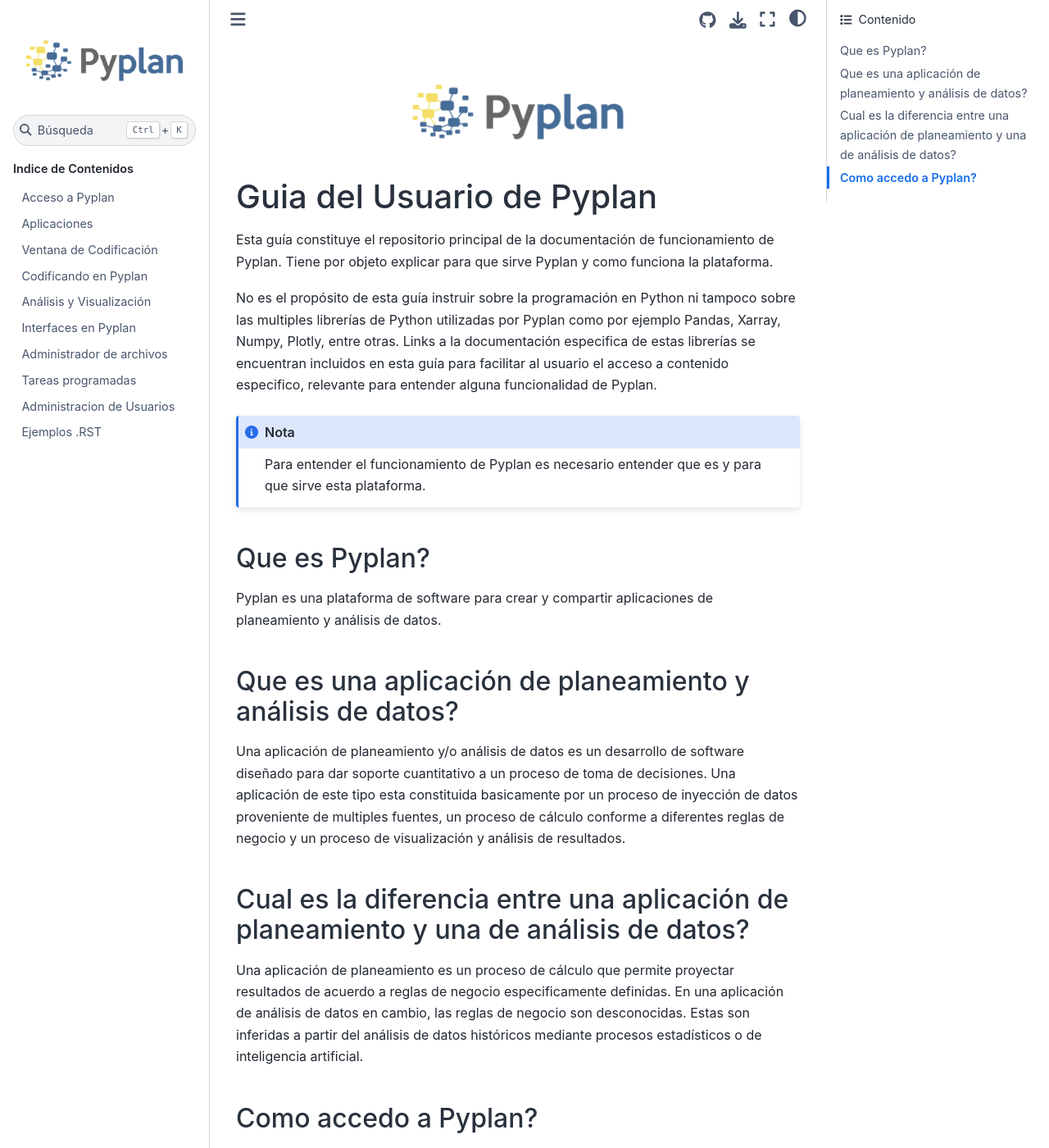
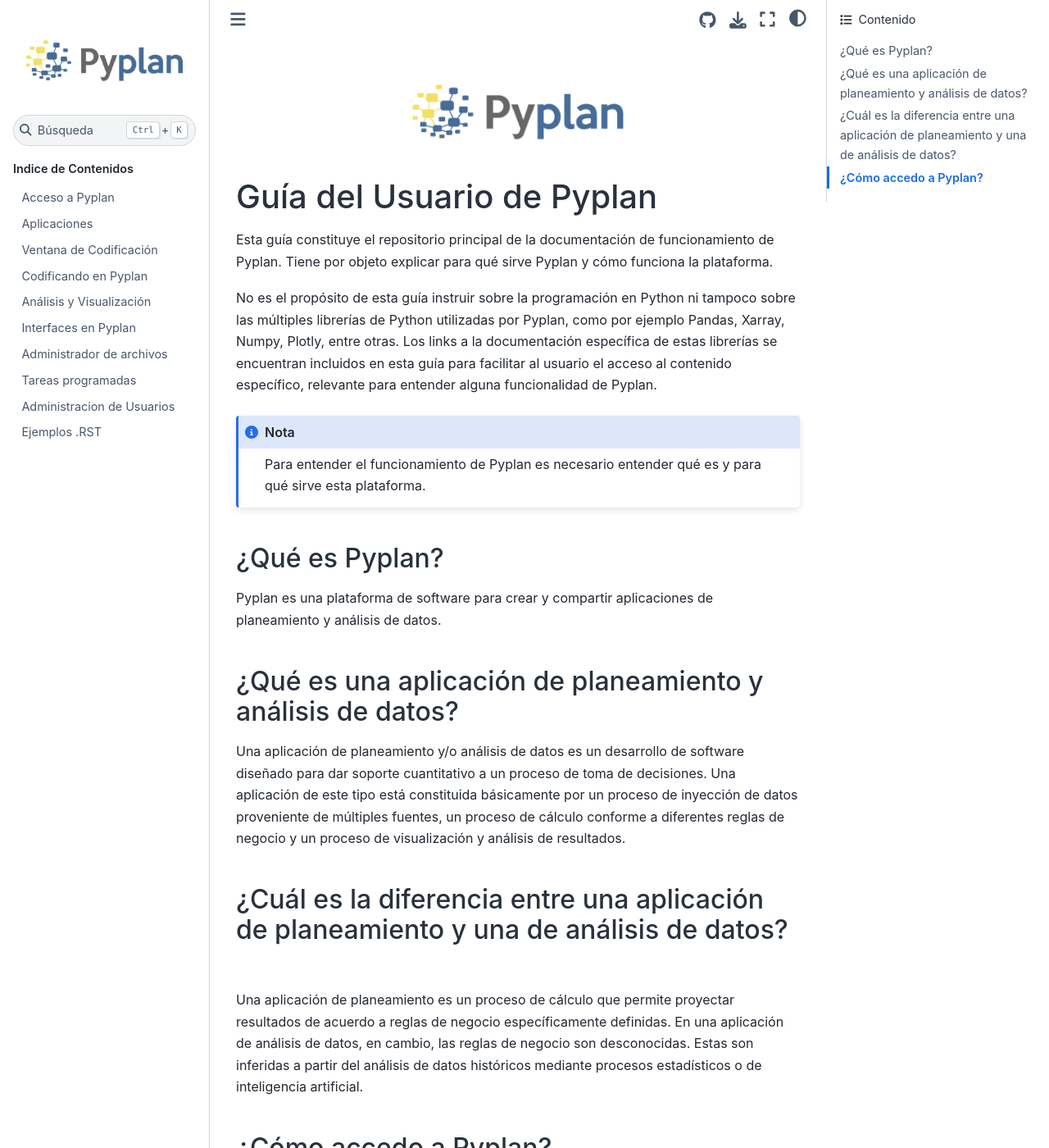
Before and after one commit to pyplan/pyplan, a Sphinx documentation site: the page built from docs/index.rst, in a window 1280 px wide and 1400 px high. Shown: the whole window at 82% size. Built offline with Sphinx 7.4.7 and the Sphinx Book theme 1.1.4, drawn with Linux system fonts in a browser that asks for light colours.

Commit message:
Update index.rst

```diff
--- a/docs/index.rst
+++ b/docs/index.rst
@@ -23,36 +23,36 @@
    samples
 
 
-Guia del Usuario de Pyplan
+Guía del Usuario de Pyplan
 ==========================
 
 Esta guía constituye el repositorio principal de la documentación de funcionamiento de Pyplan.
-Tiene por objeto explicar para que sirve Pyplan y como funciona la plataforma.
+Tiene por objeto explicar para qué sirve Pyplan y cómo funciona la plataforma.
 
-No es el propósito de esta guía instruir sobre la programación en Python ni tampoco sobre las multiples librerías de Python utilizadas por Pyplan como por ejemplo Pandas, Xarray, Numpy, Plotly, entre otras.
-Links a la documentación especifica de estas librerías se encuentran incluidos en esta guía para facilitar al usuario el acceso a contenido especifico, relevante para entender alguna funcionalidad de Pyplan.
+No es el propósito de esta guía instruir sobre la programación en Python ni tampoco sobre las múltiples librerías de Python utilizadas por Pyplan, como por ejemplo Pandas, Xarray, Numpy, Plotly, entre otras.
+Los links a la documentación específica de estas librerías se encuentran incluidos en esta guía para facilitar al usuario el acceso al contenido específico, relevante para entender alguna funcionalidad de Pyplan.
 
-.. note:: Para entender el funcionamiento de Pyplan es necesario entender que es y para que sirve esta plataforma.
+.. note:: Para entender el funcionamiento de Pyplan es necesario entender qué es y para qué sirve esta plataforma.
 
 ==============
-Que es Pyplan?
+¿Qué es Pyplan?
 ==============
 Pyplan es una plataforma de software para crear y compartir aplicaciones de planeamiento y análisis de datos.
 
 ==============
-Que es una aplicación de planeamiento y análisis de datos?
+¿Qué es una aplicación de planeamiento y análisis de datos?
 ==============
 Una aplicación de planeamiento y/o análisis de datos es un desarrollo de software diseñado para dar soporte cuantitativo a un proceso de toma de decisiones.
-Una aplicación de este tipo esta constituida basicamente por un proceso de inyección de datos proveniente de multiples fuentes, un proceso de cálculo conforme a diferentes reglas de negocio y un proceso de visualización y análisis de resultados.
+Una aplicación de este tipo está constituida básicamente por un proceso de inyección de datos proveniente de múltiples fuentes, un proceso de cálculo conforme a diferentes reglas de negocio y un proceso de visualización y análisis de resultados.
 
 ==============
-Cual es la diferencia entre una aplicación de planeamiento y una de análisis de datos?
+¿Cuál es la diferencia entre una aplicación de planeamiento y una de análisis de datos?
 ==============
-Una aplicación de planeamiento es un proceso de cálculo que permite proyectar resultados de acuerdo a reglas de negocio especificamente definidas.
-En una aplicación de análisis de datos en cambio, las reglas de negocio son desconocidas. Estas son inferidas a partir del análisis de datos históricos mediante procesos estadísticos o de inteligencia artificial.
+Una aplicación de planeamiento es un proceso de cálculo que permite proyectar resultados de acuerdo a reglas de negocio específicamente definidas.
+En una aplicación de análisis de datos, en cambio, las reglas de negocio son desconocidas. Estas son inferidas a partir del análisis de datos históricos mediante procesos estadísticos o de inteligencia artificial.
 
 ==============
-Como accedo a Pyplan?
+¿Cómo accedo a Pyplan?
 ==============
 Pyplan es una plataforma que se instala en un servidor al que se accede con las correspondientes credenciales de usuario y contraseña.
 Se puede consultar `aquí <https://pyplan.com>`_ las alternativas de licenciamiento de Pyplan.
```
